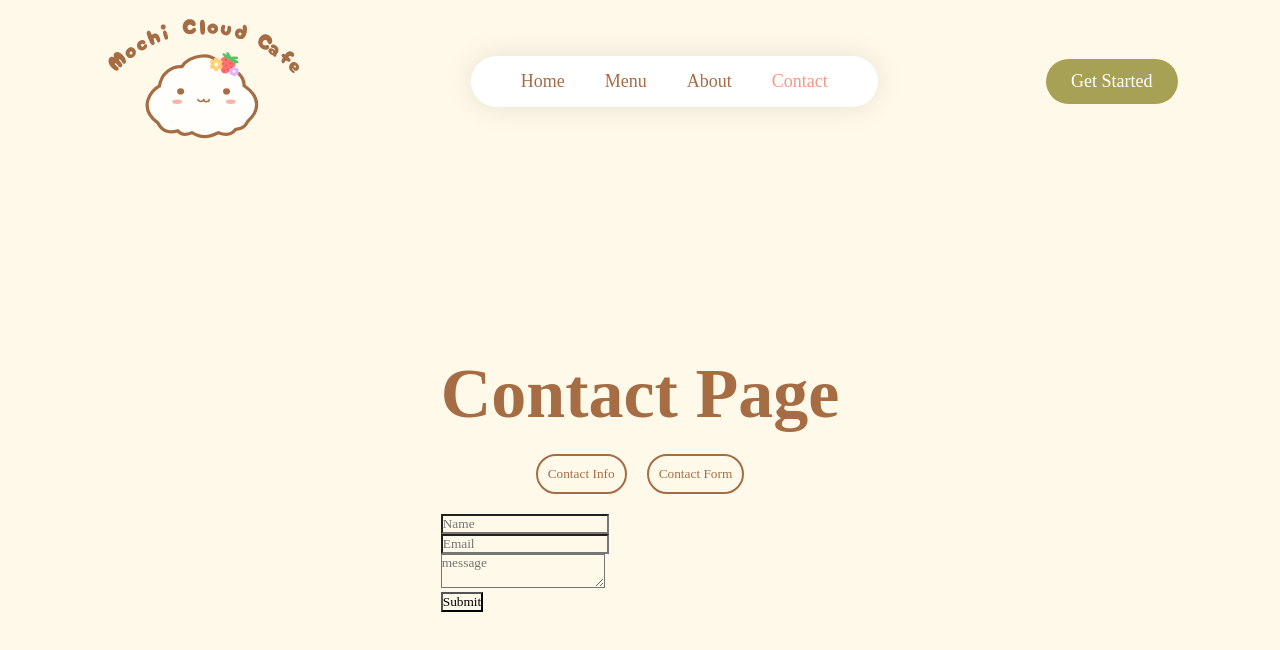
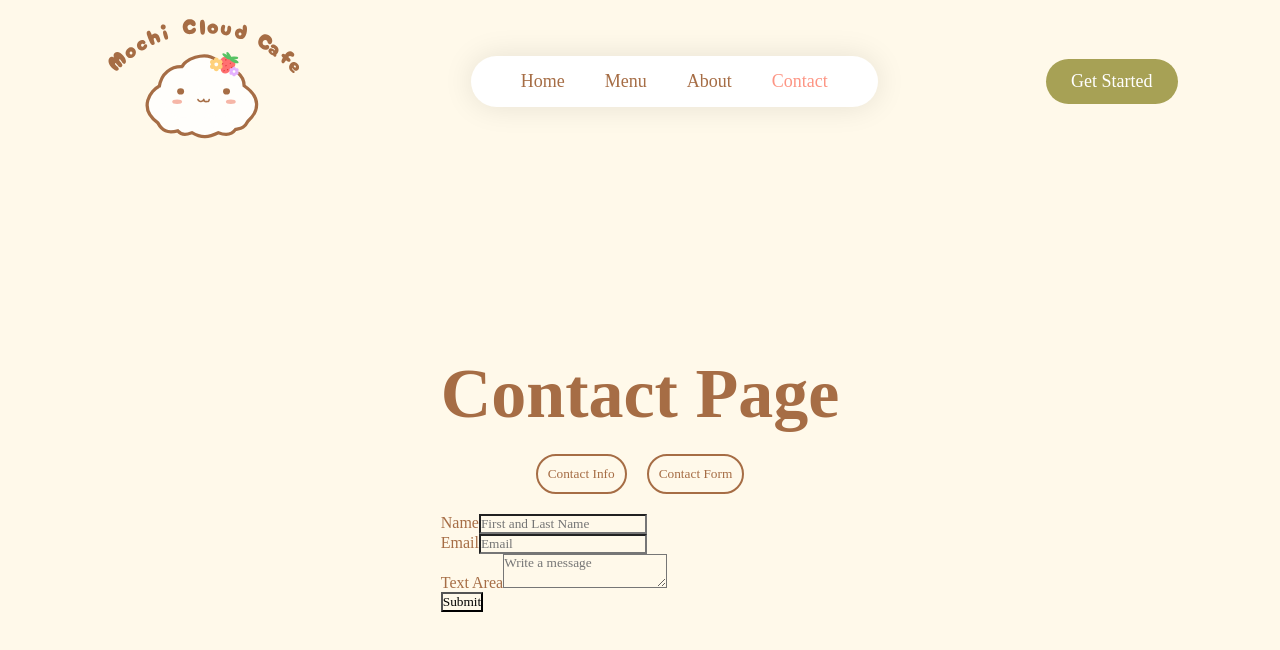
Before and after one commit to taswakil/mochiCloudCafe, a React (Vite) app: page /contact/form in a window 1280 px wide. Shown: the top 650 px of the page. Built offline with nearby package versions, Linux system fonts and the light colour scheme; a web font is replaced by a local one.

Commit message:
updating the contact form

```diff
--- a/src/components/ContactForm.jsx
+++ b/src/components/ContactForm.jsx
@@ -2,17 +2,26 @@ import React from 'react'
 
 const ContactForm = () => {
   return (
+    <>
     <div>
+      <div>
+    <div className='contact-form'>
         <form> <p>
-            <input type="text" placeholder='Name' />
+            <label> Name
+            <input className='input-1' type="text" placeholder='First and Last Name'/></label>
             <br/>
-            <input type="email" placeholder='Email'  />
+            <label>Email
+            <input className='input-1' type="email" placeholder='Email' /></label>
             <br/>
-            <textarea placeholder='message'></textarea>
+            <label>Text Area
+            <textarea className='input-1' placeholder='Write a message'></textarea></label>
             <br/>
-            <button type='submit'> Submit </button></p>
+            <button className='submit' type='submit'> Submit </button></p>
         </form>
     </div>
+    </div>
+    </div>
+    </>
   )
 }
 
```
